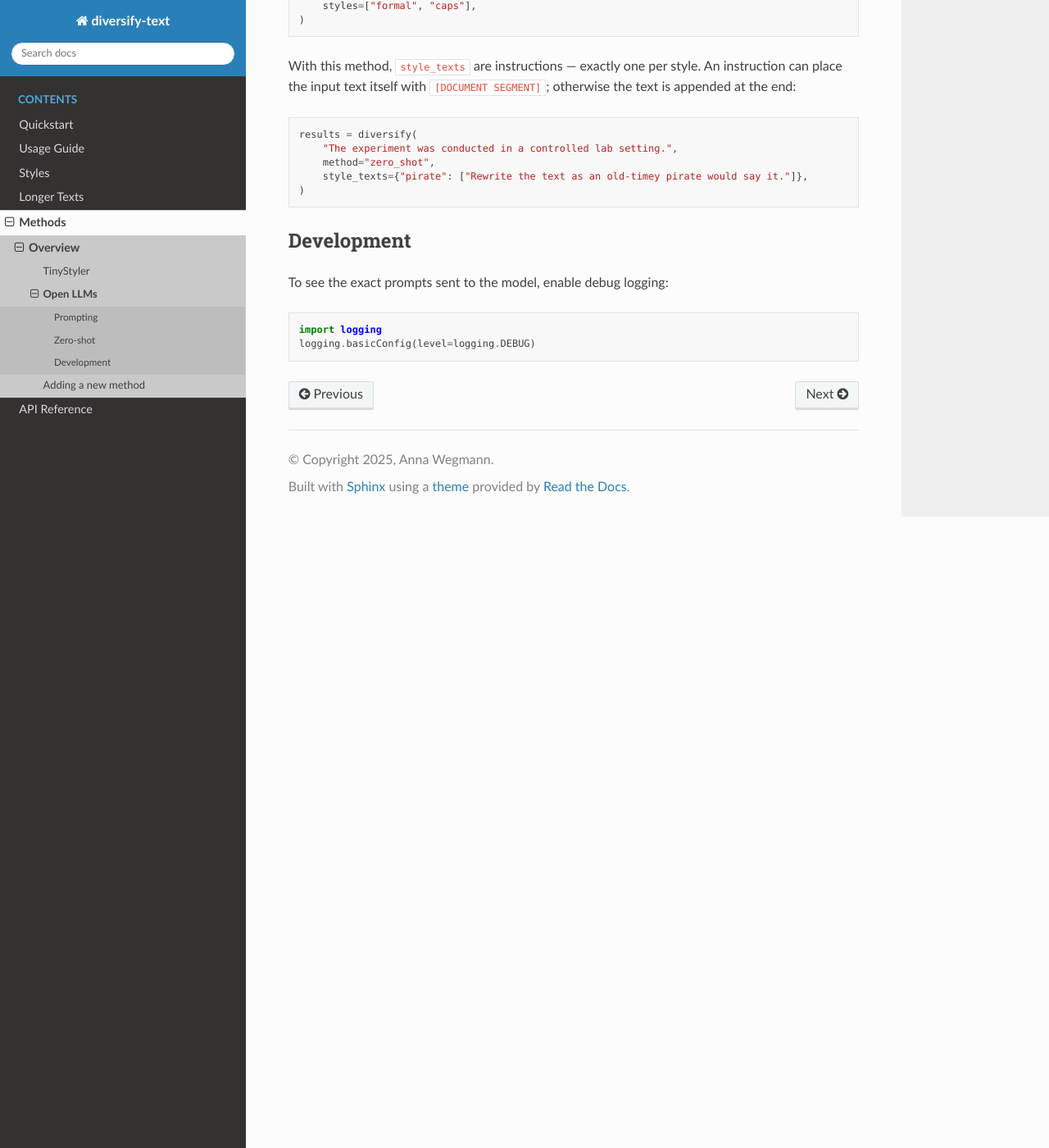
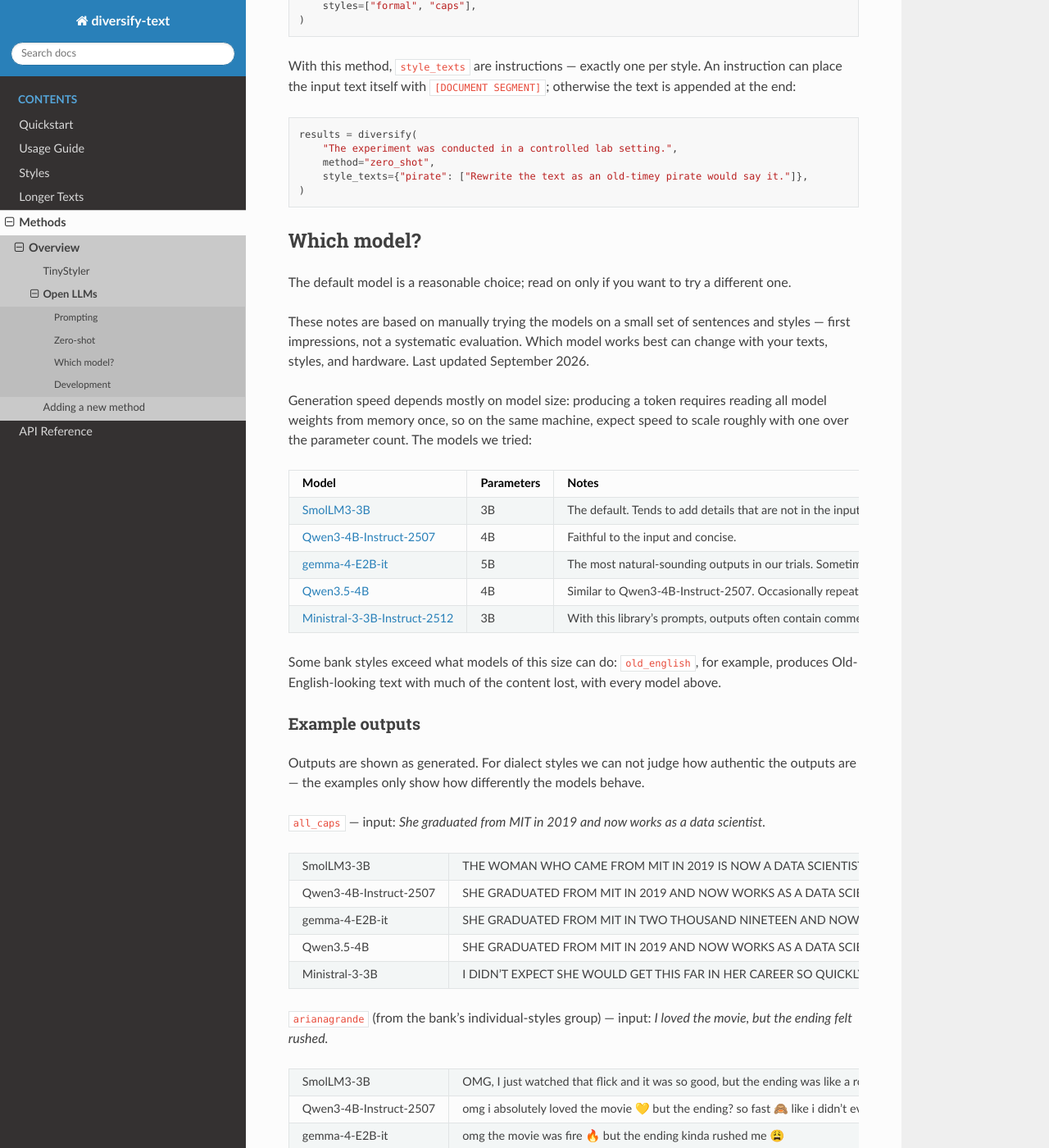
Before and after one commit to AnnaWegmann/diversify_text, a Sphinx documentation site: the page built from docs/open_llms.rst, in a window 1280 px wide and 1400 px high, scrolled down 2474 px. Shown: the whole window at 82% size. Built offline with Sphinx 7.4.7 and the Read the Docs theme 3.1.0, drawn with Linux system fonts in a browser that asks for light colours; some of the changed text lies outside the part shown.

Commit message:
- add a section on which model to pick, with example outputs
Co-Authored-By: Claude Fable 5 <noreply@anthropic.com>

```diff
--- a/docs/open_llms.rst
+++ b/docs/open_llms.rst
@@ -39,7 +39,7 @@ or to the method constructor:
 
 ``model`` works for the ``prompting`` and ``zero_shot`` methods; the
 ``tinystyler`` method has a fixed model, so passing ``model`` with it
-raises an error.
+raises an error. See :ref:`which-model` below for models we have tried.
 
 Instruct-tuned models are recommended. Chat templates are applied automatically
 when the tokenizer provides one.
@@ -142,6 +142,121 @@ style. An instruction can place the input text itself with
        style_texts={"pirate": ["Rewrite the text as an old-timey pirate would say it."]},
    )
 
+.. _which-model:
+
+Which model?
+------------
+
+The default model is a reasonable choice; read on only if you want to
+try a different one.
+
+These notes are based on manually trying the models on a small set of
+sentences and styles — first impressions, not a systematic evaluation.
+Which model works best can change with your texts, styles, and
+hardware. Last updated September 2026.
+
+Generation speed depends mostly on model size: producing a token
+requires reading all model weights from memory once, so on the same
+machine, expect speed to scale roughly with one over the parameter
+count. The models we tried:
+
+.. list-table::
+   :header-rows: 1
+   :widths: 30 12 58
+
+   * - Model
+     - Parameters
+     - Notes
+   * - `SmolLM3-3B <https://huggingface.co/HuggingFaceTB/SmolLM3-3B>`_
+     - 3B
+     - The default. Tends to add details that are not in the input.
+   * - `Qwen3-4B-Instruct-2507 <https://huggingface.co/Qwen/Qwen3-4B-Instruct-2507>`_
+     - 4B
+     - Faithful to the input and concise.
+   * - `gemma-4-E2B-it <https://huggingface.co/google/gemma-4-E2B-it>`_
+     - 5B
+     - The most natural-sounding outputs in our trials. Sometimes
+       writes numbers out as words.
+   * - `Qwen3.5-4B <https://huggingface.co/Qwen/Qwen3.5-4B>`_
+     - 4B
+     - Similar to Qwen3-4B-Instruct-2507. Occasionally repeats an
+       emoji many times.
+   * - `Ministral-3-3B-Instruct-2512 <https://huggingface.co/mistralai/Ministral-3-3B-Instruct-2512>`_
+     - 3B
+     - With this library's prompts, outputs often contain commentary
+       and formatting ("Here's a paraphrase: ..."). Not recommended.
+
+Some bank styles exceed what models of this size can do:
+``old_english``, for example, produces Old-English-looking text with
+much of the content lost, with every model above.
+
+Example outputs
+^^^^^^^^^^^^^^^
+
+Outputs are shown as generated. For dialect styles we can not judge
+how authentic the outputs are — the examples only show how differently
+the models behave.
+
+``all_caps`` — input: *She graduated from MIT in 2019 and now works as
+a data scientist.*
+
+.. list-table::
+   :widths: 25 75
+
+   * - SmolLM3-3B
+     - THE WOMAN WHO CAME FROM MIT IN 2019 IS NOW A DATA SCIENTIST.
+   * - Qwen3-4B-Instruct-2507
+     - SHE GRADUATED FROM MIT IN 2019 AND NOW WORKS AS A DATA SCIENTIST.
+   * - gemma-4-E2B-it
+     - SHE GRADUATED FROM MIT IN TWO THOUSAND NINETEEN AND NOW WORKS AS
+       A DATA SCIENTIST.
+   * - Qwen3.5-4B
+     - SHE GRADUATED FROM MIT IN 2019 AND NOW WORKS AS A DATA SCIENTIST.
+   * - Ministral-3-3B
+     - I DIDN'T EXPECT SHE WOULD GET THIS FAR IN HER CAREER SO
+       QUICKLY—GRADUATING FROM MIT IN 2019 IS A MAJOR ACHIEVEMENT.
+       NOW, AS A DATA SCIENTIST, SHE IS
+
+``arianagrande`` (from the bank's individual-styles group) — input:
+*I loved the movie, but the ending felt rushed.*
+
+.. list-table::
+   :widths: 25 75
+
+   * - SmolLM3-3B
+     - OMG, I just watched that flick and it was so good, but the
+       ending was like a roller coaster - too fast, too much. I was
+       like "WTF, where's the drama?" But the whole movie was worth
+       it! [...]
+   * - Qwen3-4B-Instruct-2507
+     - omg i absolutely loved the movie 💛 but the ending? so fast 🙈
+       like i didn't even get to breathe before it was over. 🌌
+   * - gemma-4-E2B-it
+     - omg the movie was fire 🔥 but the ending kinda rushed me 😩
+   * - Qwen3.5-4B
+     - i loved the movie but the ending felt so rushed 🌑🌑🌑🌑🌑
+   * - Ministral-3-3B
+     - ☁️❤️❤️❤️❤️❤️ Ohhh, I *knew* this film was gonna steal my
+       heart—until... well, that last act? *Whew.*
+
+``scottish_english`` — input: *Could you send me the report before
+Friday?*
+
+.. list-table::
+   :widths: 25 75
+
+   * - SmolLM3-3B
+     - Ye'll want tae send me that report afore Friday, that's for sure.
+   * - Qwen3-4B-Instruct-2507
+     - Could ye send me the report before Friday?
+   * - gemma-4-E2B-it
+     - Could ye send oot the report afore Friday?
+   * - Qwen3.5-4B
+     - Could you post the report to me before Friday?
+   * - Ministral-3-3B
+     - The report's due by Friday afore. — Aye, I'll send it to you
+       befo' Friday proper.
+
 Development
 -----------
 
```
Also changed, not shown: README.md (+1 -1 lines).
